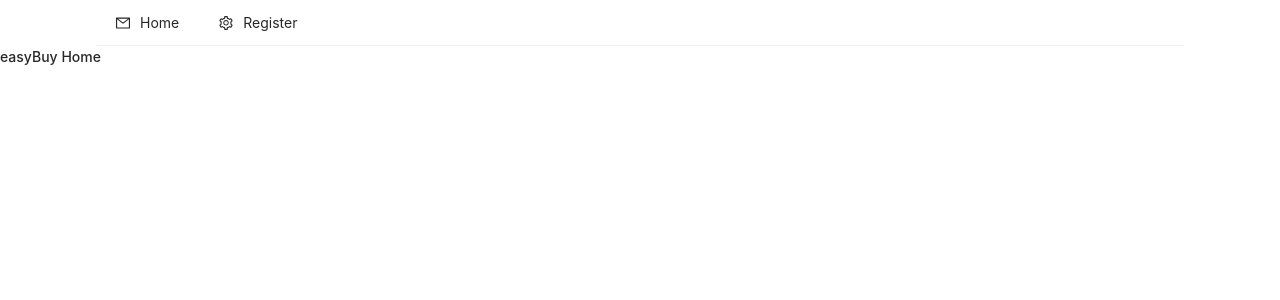
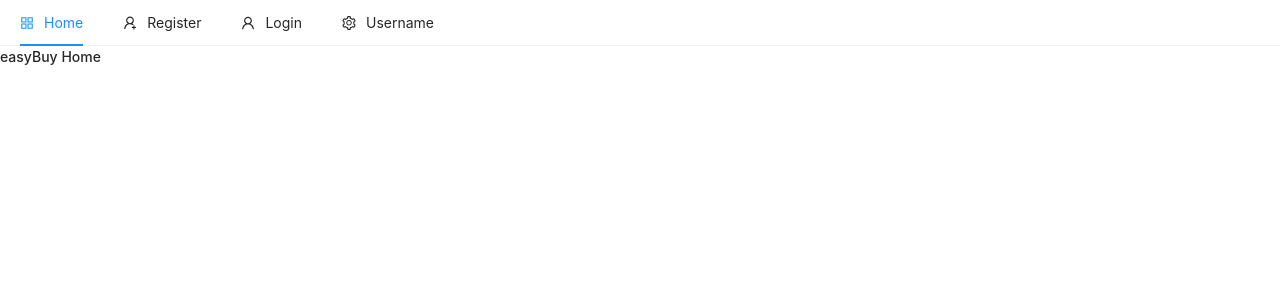
Before and after one commit to AmaduKamara/easybuy1, a React (Create React App) app in the folder client/: page / in a window 1280 px wide. Shown: the top 300 px of the page. Built offline with nearby package versions, Linux system fonts and the light colour scheme.

Commit message:
Add routing on Header links

```diff
--- a/client/package.json
+++ b/client/package.json
@@ -7,8 +7,9 @@
     "@testing-library/jest-dom": "^5.16.4",
     "@testing-library/react": "^13.3.0",
     "@testing-library/user-event": "^13.5.0",
-    "antd": "^4.22.1",
+    "antd": "^4.5.4",
     "autoprefixer": "^10.4.7",
+    "i": "^0.3.7",
     "postcss": "^8.4.14",
     "react": "^18.2.0",
     "react-dom": "^18.2.0",
--- a/client/public/index.html
+++ b/client/public/index.html
@@ -10,34 +10,17 @@
       content="Web site created using create-react-app"
     />
     <link rel="apple-touch-icon" href="%PUBLIC_URL%/logo192.png" />
-    <!--
-      manifest.json provides metadata used when your web app is installed on a
-      user's mobile device or desktop. See https://developers.google.com/web/fundamentals/web-app-manifest/
-    -->
     <link rel="manifest" href="%PUBLIC_URL%/manifest.json" />
-    <!--
-      Notice the use of %PUBLIC_URL% in the tags above.
-      It will be replaced with the URL of the `public` folder during the build.
-      Only files inside the `public` folder can be referenced from the HTML.
-
-      Unlike "/favicon.ico" or "favicon.ico", "%PUBLIC_URL%/favicon.ico" will
-      work correctly both with client-side routing and a non-root public URL.
-      Learn how to configure a non-root public URL by running `npm run build`.
-    -->
-    <title>React App</title>
+    <link
+      rel="stylesheet"
+      href="https://unpkg.com/bootstrap-material-design@4.1.1/dist/css/bootstrap-material-design.min.css"
+      integrity="sha384-wXznGJNEXNG1NFsbm0ugrLFMQPWswR3lds2VeinahP8N0zJw9VWSopbjv2x7WCvX"
+      crossorigin="anonymous"
+    />
+    <title>easyBuy App</title>
   </head>
   <body>
     <noscript>You need to enable JavaScript to run this app.</noscript>
     <div id="root"></div>
-    <!--
-      This HTML file is a template.
-      If you open it directly in the browser, you will see an empty page.
-
-      You can add webfonts, meta tags, or analytics to this file.
-      The build step will place the bundled scripts into the <body> tag.
-
-      To begin the development, run `npm start` or `yarn start`.
-      To create a production bundle, use `npm run build` or `yarn build`.
-    -->
   </body>
 </html>
--- a/client/src/components/nav/Header.jsx
+++ b/client/src/components/nav/Header.jsx
@@ -1,41 +1,42 @@
 import React, { useState } from "react";
 import { Menu } from "antd";
 import {
-  MailOutlined,
   AppstoreOutlined,
   SettingOutlined,
+  UserOutlined,
+  UserAddOutlined,
 } from "@ant-design/icons";
+import { Link } from "react-router-dom";
+
+const { SubMenu, Item } = Menu;
 
 const Header = () => {
-  const [current, setCurrent] = useState();
+  const [current, setCurrent] = useState("home");
 
-  const { SubMenu } = Menu;
-
-  const handleClick = () => {
-    //
+  const handleClick = (e) => {
+    // console.log(e.key);
+    setCurrent(e.key);
   };
 
   return (
-    <header className="px-24">
-      <Menu
-        onClick={handleClick}
-        selectedKeys={[current]}
-        mode="horizontal"
-        className="container mx-auto"
-      >
-        <Menu.Item key="mail" icon={<MailOutlined />}>
-          Home
-        </Menu.Item>
-        <SubMenu key="SubMenu" title="Register" icon={<SettingOutlined />}>
-          <Menu.Item key="two" icon={<AppstoreOutlined />}>
-            Navigation Two
-          </Menu.Item>
-          <Menu.Item key="three" icon={<AppstoreOutlined />}>
-            Navigation Three
-          </Menu.Item>
-        </SubMenu>
-      </Menu>
-    </header>
+    <Menu onClick={handleClick} selectedKeys={[current]} mode="horizontal">
+      <Item key="home" icon={<AppstoreOutlined />}>
+        <Link to="/">Home </Link>
+      </Item>
+
+      <Item key="register" icon={<UserAddOutlined />} className="float-right">
+        <Link to="register">Register </Link>
+      </Item>
+
+      <Item key="login" icon={<UserOutlined />} className="float-right">
+        <Link to="login">Login </Link>
+      </Item>
+
+      <SubMenu icon={<SettingOutlined />} title="Username">
+        <Item key="setting:1">Option 1</Item>
+        <Item key="setting:2">Option 2</Item>
+      </SubMenu>
+    </Menu>
   );
 };
 
--- a/client/src/index.css
+++ b/client/src/index.css
@@ -1,6 +1,6 @@
 @tailwind base;
 @tailwind components;
-@tailwind utilities;
+@tailwind utilities;;
 
 body {
   font-size: 14px;
--- a/client/src/index.js
+++ b/client/src/index.js
@@ -10,11 +10,9 @@
 
 const root = ReactDOM.createRoot(document.getElementById("root"));
 root.render(
-  <React.StrictMode>
-    <BrowserRouter>
-      <App />
-    </BrowserRouter>
-  </React.StrictMode>
+  <BrowserRouter>
+    <App />
+  </BrowserRouter>
 );
 
 // If you want to start measuring performance in your app, pass a function
```
Also changed, not shown: 1 other file (tests, documents, lock files or other folders).
